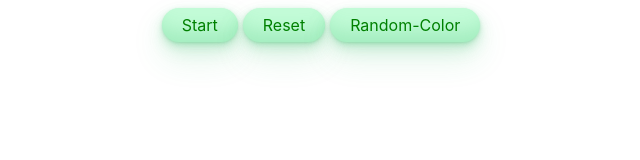
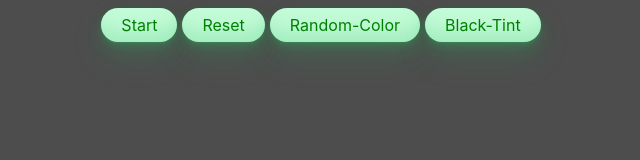
Before and after one commit to CalyWorld/Etch-a-Sketch, a plain HTML site: page index.html in a window 1280 px wide. Shown: the whole page, without its empty margins (319-959 px from the left). Drawn offline with Linux system fonts and the light colour scheme.

Commit message:
added tint color button

```diff
--- a/etch-a-sketch.js
+++ b/etch-a-sketch.js
@@ -3,6 +3,7 @@ const btn = document.querySelector('.button-33');
 const item = document.querySelectorAll('.items');
 const reset =  document.querySelector('.reset');
 const button = document.querySelector('.random');
+const tint = document.querySelector('.tint');
 
 
 function createGrid(number){
@@ -77,9 +78,23 @@ function getRandom(){
             colorHover();
         });
     }
+    function tintBtn(){
+        tint.addEventListener('click', ()=>{
+            colorTint();
+        });
+    }
+    function colorTint(){
+        let item = document.querySelectorAll('.items');
+        item.forEach((items)=>{
+            items.addEventListener('mouseover', (event)=>{
+                event.target.style.background = '#1a1a1a';
+            });
+        });
+    }
 
 
 
 clickButton();
 resetButton();
 clickColorBtn();
+tintBtn();
--- a/index.html
+++ b/index.html
@@ -12,6 +12,7 @@
            <button class="button-33">Start</button>
            <button class="reset">Reset</button>
            <button class="random">Random-Color</button>
+           <button class="tint">Black-Tint</button>
            </div>
            <div id = "container"></div>
 
--- a/styles.css
+++ b/styles.css
@@ -7,6 +7,7 @@ body{
   flex-direction:column;
   justify-content:center;
   align-items: center;
+  background-color: #4d4d4d;
 }
 
 #container{
@@ -75,7 +76,31 @@ body{
 .items {
   display: flex;
   flex:1 1 0;
-  border:.5px solid red;
+  border:.5px solid rgb(127,191,127);
+}
+.tint{
+  background-color: #c2fbd7;
+  margin-left: 5px;
+  border-radius: 100px;
+  box-shadow: rgba(44, 187, 99, .2) 0 -25px 18px -14px inset,rgba(44, 187, 99, .15) 0 1px 2px,rgba(44, 187, 99, .15) 0 2px 4px,rgba(44, 187, 99, .15) 0 4px 8px,rgba(44, 187, 99, .15) 0 8px 16px,rgba(44, 187, 99, .15) 0 16px 32px;
+  color: green;
+  cursor: pointer;
+  margin-bottom: 10px;
+  display: inline-block;
+  font-family: CerebriSans-Regular,-apple-system,system-ui,Roboto,sans-serif;
+  padding: 7px 20px;
+  text-align: center;
+  text-decoration: none;
+  transition: all 250ms;
+  border: 0;
+  font-size: 16px;
+  user-select: none;
+  -webkit-user-select: none;
+  touch-action: manipulation;
+}
+.tint:hover{
+  box-shadow: rgba(44,187,99,.35) 0 -25px 18px -14px inset,rgba(44,187,99,.25) 0 1px 2px,rgba(44,187,99,.25) 0 2px 4px,rgba(44,187,99,.25) 0 4px 8px,rgba(44,187,99,.25) 0 8px 16px,rgba(44,187,99,.25) 0 16px 32px;
+  transform: scale(1.05) rotate(-1deg);
 }
 
 .cell {
```
